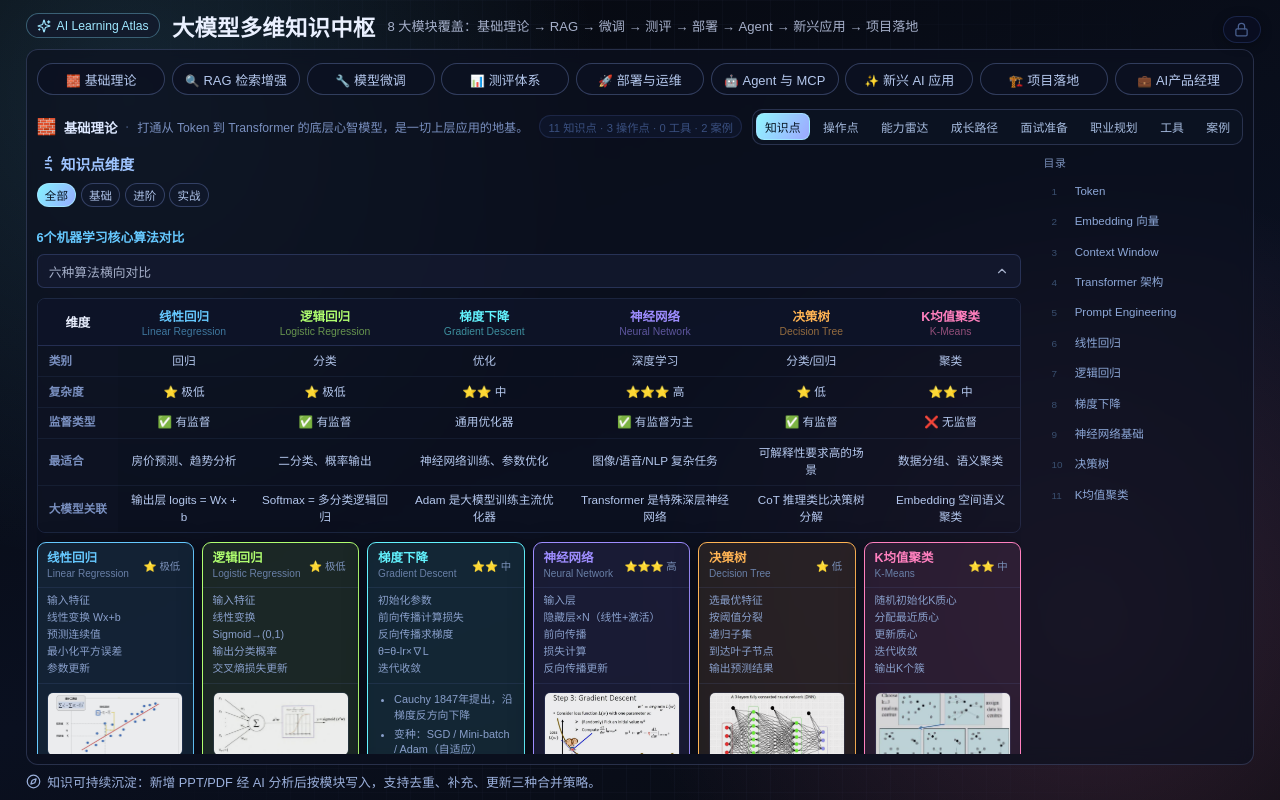
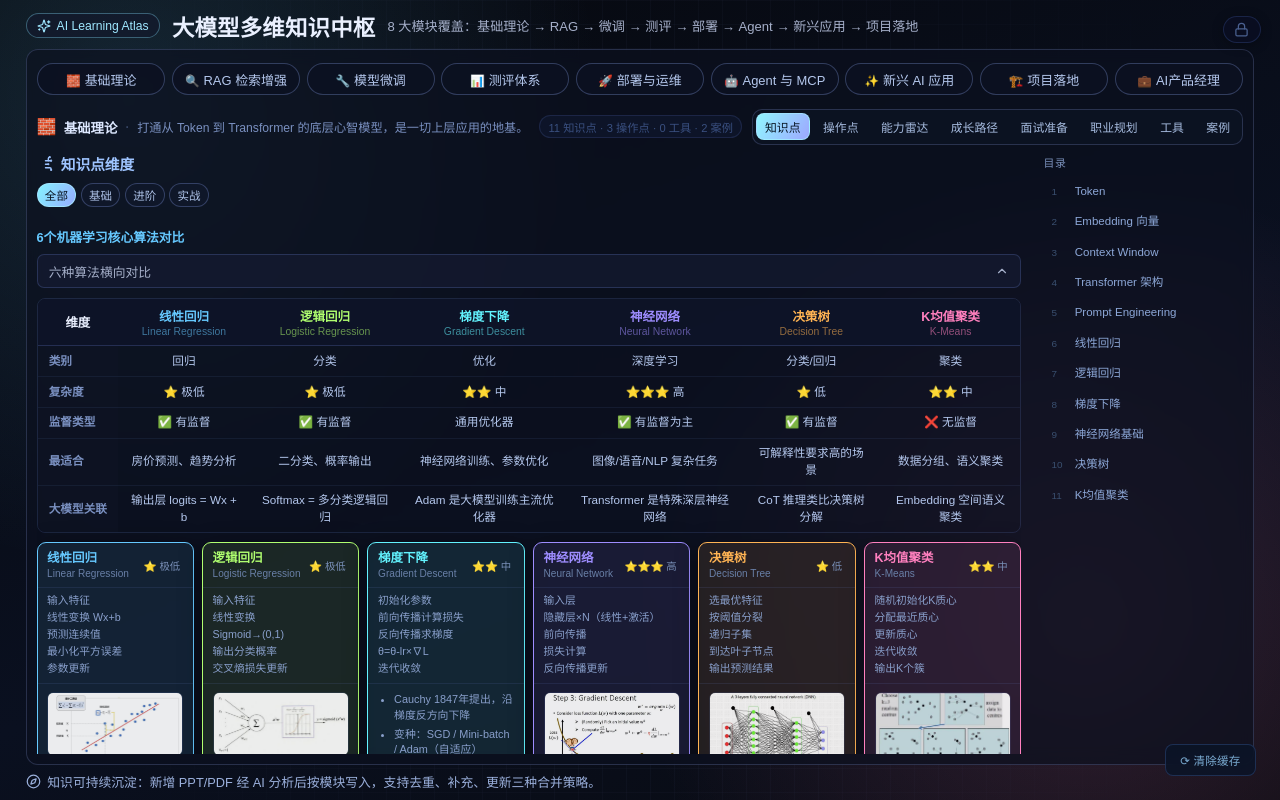
Before and after one commit to kindred-react/aishow, a Next.js app: page / in a window 1280 px wide. Built offline with nearby package versions, Linux system fonts and the light colour scheme.

Commit message:
feat: add a floating button to clear local cache in KnowledgeBoard for improved user experience

```diff
--- a/src/components/KnowledgeBoard.tsx
+++ b/src/components/KnowledgeBoard.tsx
@@ -1104,20 +1104,6 @@ export function KnowledgeBoard() {
             type="button"
             className="edit-mode-lock-btn"
             style={{ fontSize: "0.65rem" }}
-            title="清除本地缓存，回归原始数据"
-            onClick={() => {
-              if (confirm("清除所有本地缓存？页面将刷新，数据回归原始 .ts 文件。")) {
-                localStorage.removeItem("aishow_content_store");
-                location.reload();
-              }
-            }}
-          >
-            ⟳ 清除缓存
-          </button>
-          <button
-            type="button"
-            className="edit-mode-lock-btn"
-            style={{ fontSize: "0.65rem" }}
             title="扫描并删除未引用的图片"
             onClick={() => setShowImageCleanup(true)}
           >
@@ -1315,6 +1301,42 @@ export function KnowledgeBoard() {
         </div>,
         document.body
       )}
+
+      {/* ── 清除缓存 悬浮按钮（右下角）── */}
+      <button
+        type="button"
+        title="清除本地缓存，回归原始数据"
+        onClick={() => {
+          if (confirm("清除所有本地缓存？页面将刷新，数据回归原始 .ts 文件。")) {
+            localStorage.removeItem("aishow_content_store");
+            location.reload();
+          }
+        }}
+        style={{
+          position: "fixed",
+          bottom: "1.5rem",
+          right: "1.5rem",
+          zIndex: 999,
+          display: "flex",
+          alignItems: "center",
+          gap: "0.35rem",
+          padding: "0.45rem 0.9rem",
+          fontSize: "0.72rem",
+          fontFamily: "inherit",
+          background: "rgba(10,20,40,0.82)",
+          border: "1px solid rgba(80,130,220,0.25)",
+          borderRadius: "8px",
+          color: "#7aaad0",
+          cursor: "pointer",
+          backdropFilter: "blur(8px)",
+          transition: "border-color 0.18s, color 0.18s",
+          letterSpacing: "0.02em",
+        }}
+        onMouseEnter={e => { (e.currentTarget as HTMLButtonElement).style.borderColor = "rgba(120,180,255,0.55)"; (e.currentTarget as HTMLButtonElement).style.color = "#a8d0f8"; }}
+        onMouseLeave={e => { (e.currentTarget as HTMLButtonElement).style.borderColor = "rgba(80,130,220,0.25)"; (e.currentTarget as HTMLButtonElement).style.color = "#7aaad0"; }}
+      >
+        ⟳ 清除缓存
+      </button>
     </main>
   );
 }
```
